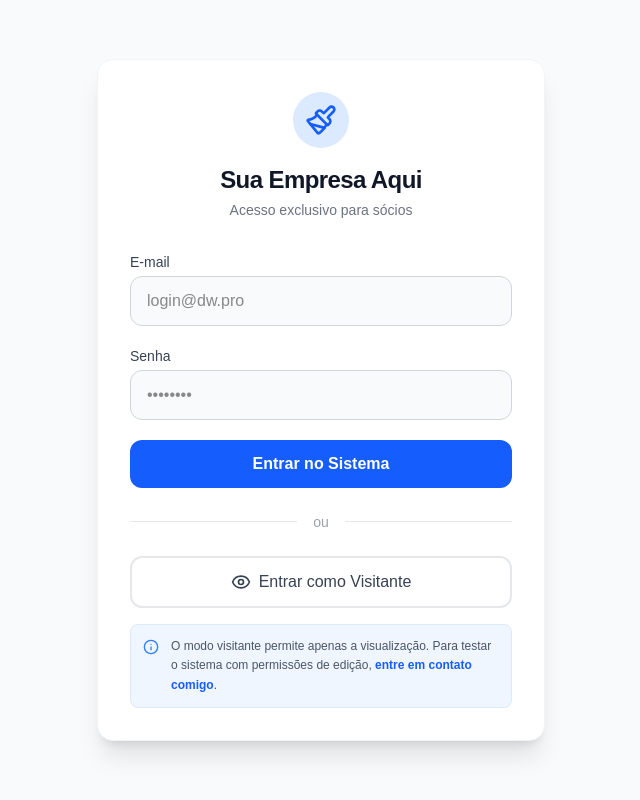
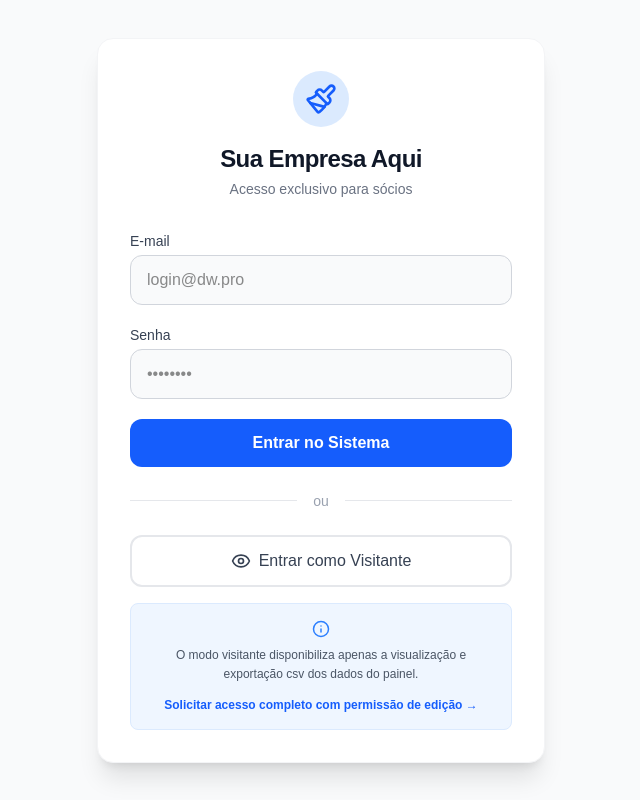
Before and after one commit to diweiskt/Projeto-Painel-Financeiro, a Next.js app: page /login in a window 1280 px wide. Shown: the whole page, without its empty margins (319-959 px from the left). Built offline with nearby package versions, Linux system fonts and the light colour scheme; no server answers.

Commit message:
Alteração da info painel de login

```diff
--- a/app/login/page.tsx
+++ b/app/login/page.tsx
@@ -133,21 +133,25 @@ export default function Login() {
         </button>
 
         {/* Caixa de Informação do Visitante */}
-        <div className="mt-4 flex items-start gap-3 p-3 bg-blue-50 dark:bg-blue-900/20 border border-blue-100 dark:border-blue-800/30 rounded-lg">
-          <Info className="text-blue-500 dark:text-blue-400 flex-shrink-0 mt-0.5" size={16} />
-          <p className="text-xs text-gray-600 dark:text-gray-300 leading-relaxed">
-            O modo visitante permite apenas a visualização. Para testar o sistema com permissões de edição,{' '}
-            <a
-              href="mailto:oi@diwei.pro"
-              className="text-blue-600 dark:text-blue-400 font-semibold hover:underline"
-              target="_blank"
-              rel="noopener noreferrer"
-            >
-              entre em contato comigo
-            </a>.
+        <div className="mt-4 flex flex-col items-center text-center gap-2 p-4 bg-blue-50 dark:bg-blue-900/20 border border-blue-100 dark:border-blue-800/30 rounded-lg">
+          {/* Ícone centralizado no topo */}
+          <Info className="text-blue-500 dark:text-blue-400 flex-shrink-0" size={18} />
+
+          {/* Mensagem principal explicativa */}
+          <p className="text-xs text-gray-600 dark:text-gray-300 leading-relaxed max-w-[320px]">
+            O modo visitante disponibiliza apenas a visualização e exportação csv dos dados do painel.
           </p>
+
+          {/* Link de contato centralizado embaixo */}
+          <a
+            href="mailto:oi@diwei.pro?subject=Acesso%20Administrador%20-%20Painel%20Financeiro&body=Olá%20Diwei,%20gostei%20do%20seu%20web/app%20e%20gostaria%20de%20testá-lo%20como%20administrador."
+            className="mt-1 text-xs text-blue-600 dark:text-blue-400 font-semibold hover:underline flex items-center gap-1"
+            target="_blank"
+            rel="noopener noreferrer"
+          >
+            Solicitar acesso completo com permissão de edição →
+          </a>
         </div>
-
       </div>
     </div>
   );
```
